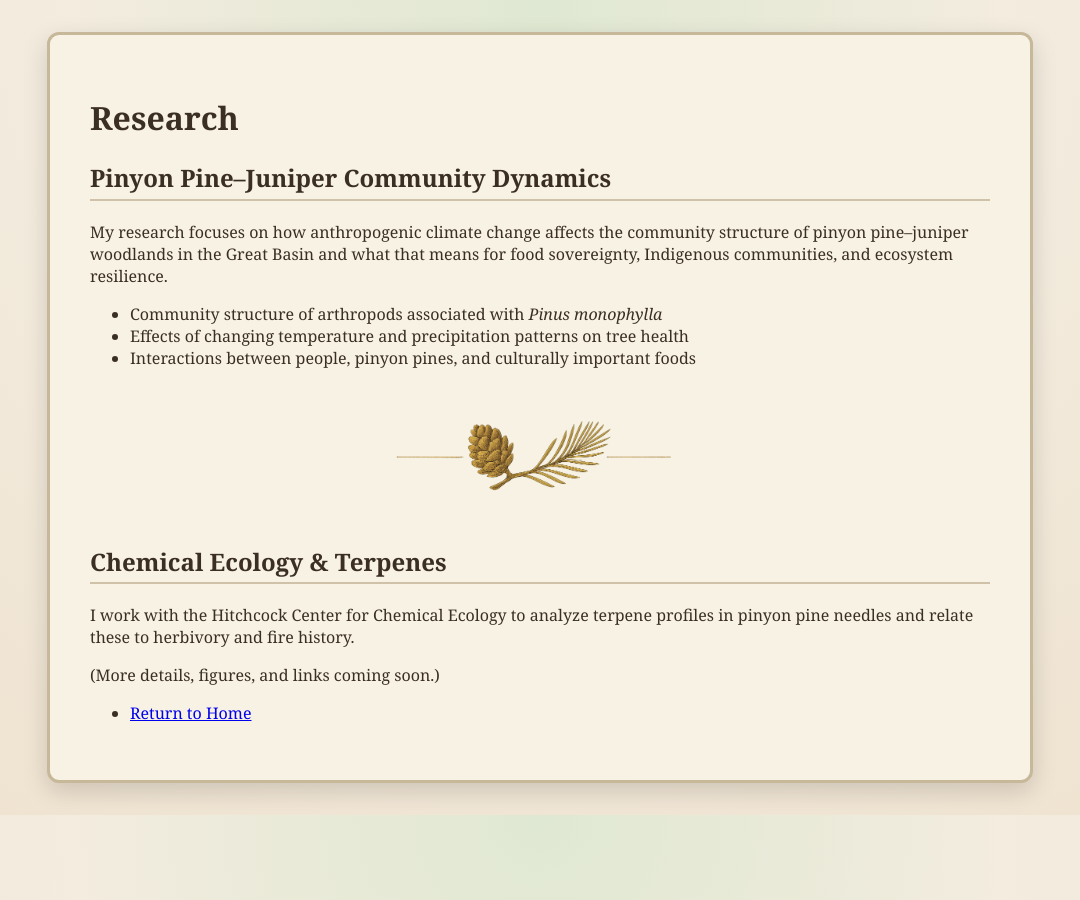
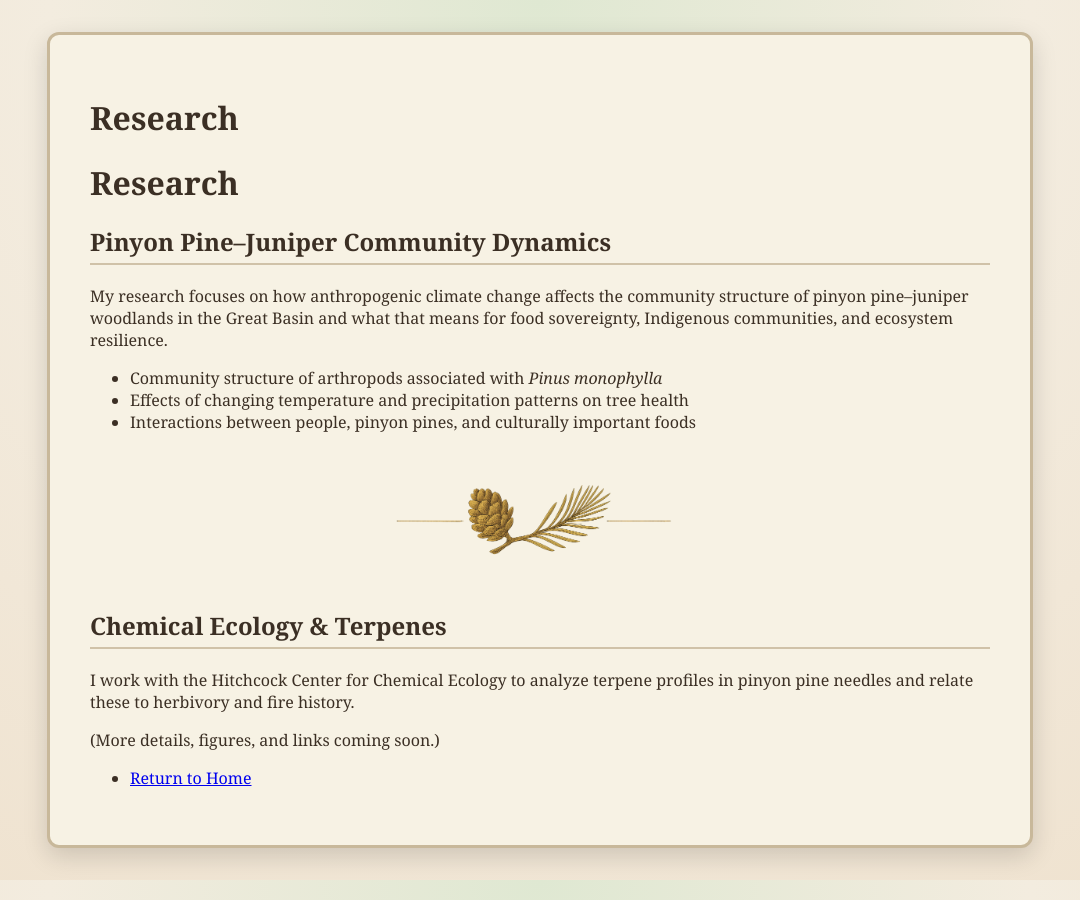
Before and after one commit to ChloeCollierAllen/ChloeCollierAllen.github.io, a Jekyll site: the page built from research.md, in a window 1280 px wide. Shown: the whole page, without its empty margins (100-1180 px from the left). Built offline with Jekyll 4.4.1, drawn with Linux system fonts in a browser that asks for light colours.

Commit message:
Update research.md
updating_research.md

```diff
--- a/research.md
+++ b/research.md
@@ -2,6 +2,10 @@
 layout: default
 title: Research
 ---
+
+<div class="research-hero">
+  <h1>Research</h1>
+</div>
 
 # Research
 
```
